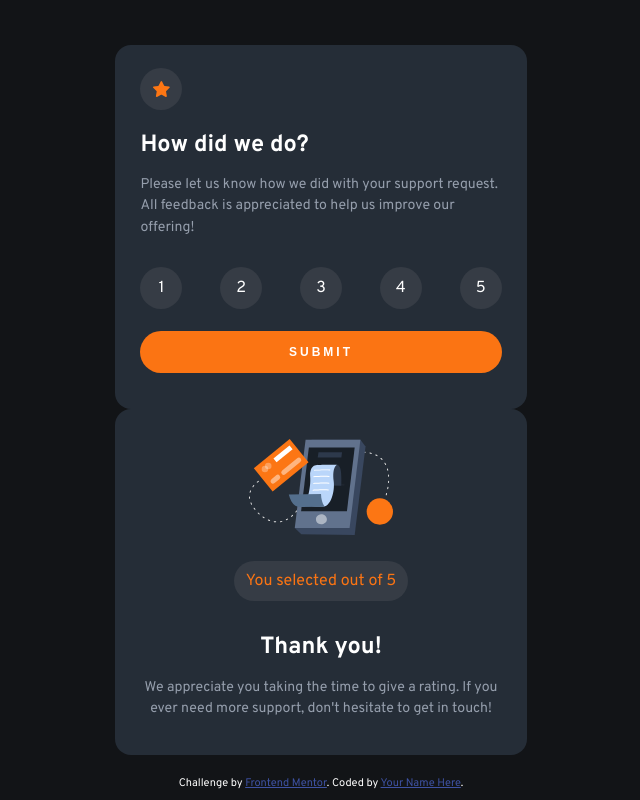
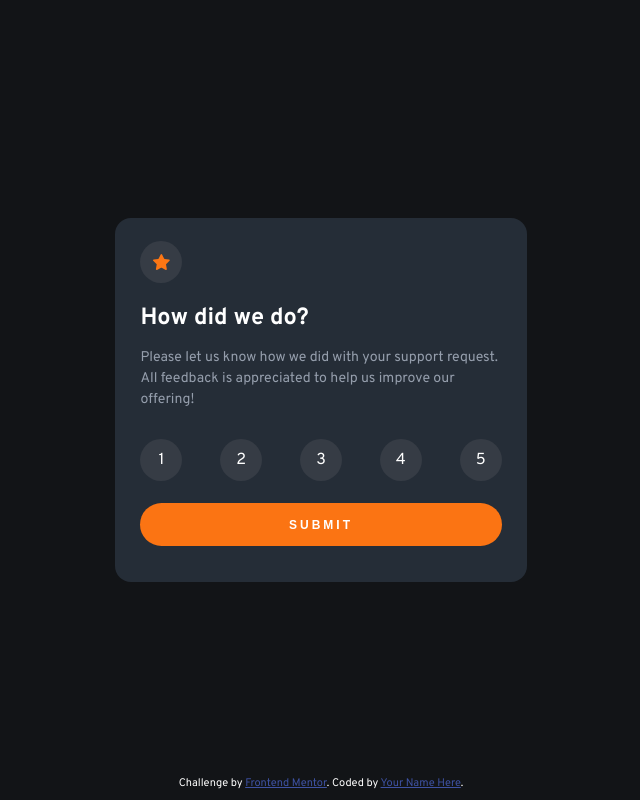
Before and after one commit to vv01tz/interactive-rating-component, a plain HTML site: page index.html in a window 1280 px wide. Shown: the whole page, without its empty margins (319-959 px from the left). Drawn offline with Linux system fonts and the light colour scheme.

Commit message:
Hide thank you card and update spacing and font size

```diff
--- a/assets/css/main.css
+++ b/assets/css/main.css
@@ -130,11 +130,6 @@ body{
 }
 
 /* || Thank you state card styles */
-
-.card.card-thank-you{
-    display: block;
-    }
-
 .card.card-thank-you img{
     height: auto;
     width: 144px;
@@ -145,6 +140,7 @@ body{
     border-radius: 24px;
     color: var(--primary);
     display: inline-block;
-    margin-bottom: 31px;
-    padding: 10px 12px;
+    font-size: 14px;
+    margin-bottom: 25px;
+    padding: 8px 12px;
 }
```
